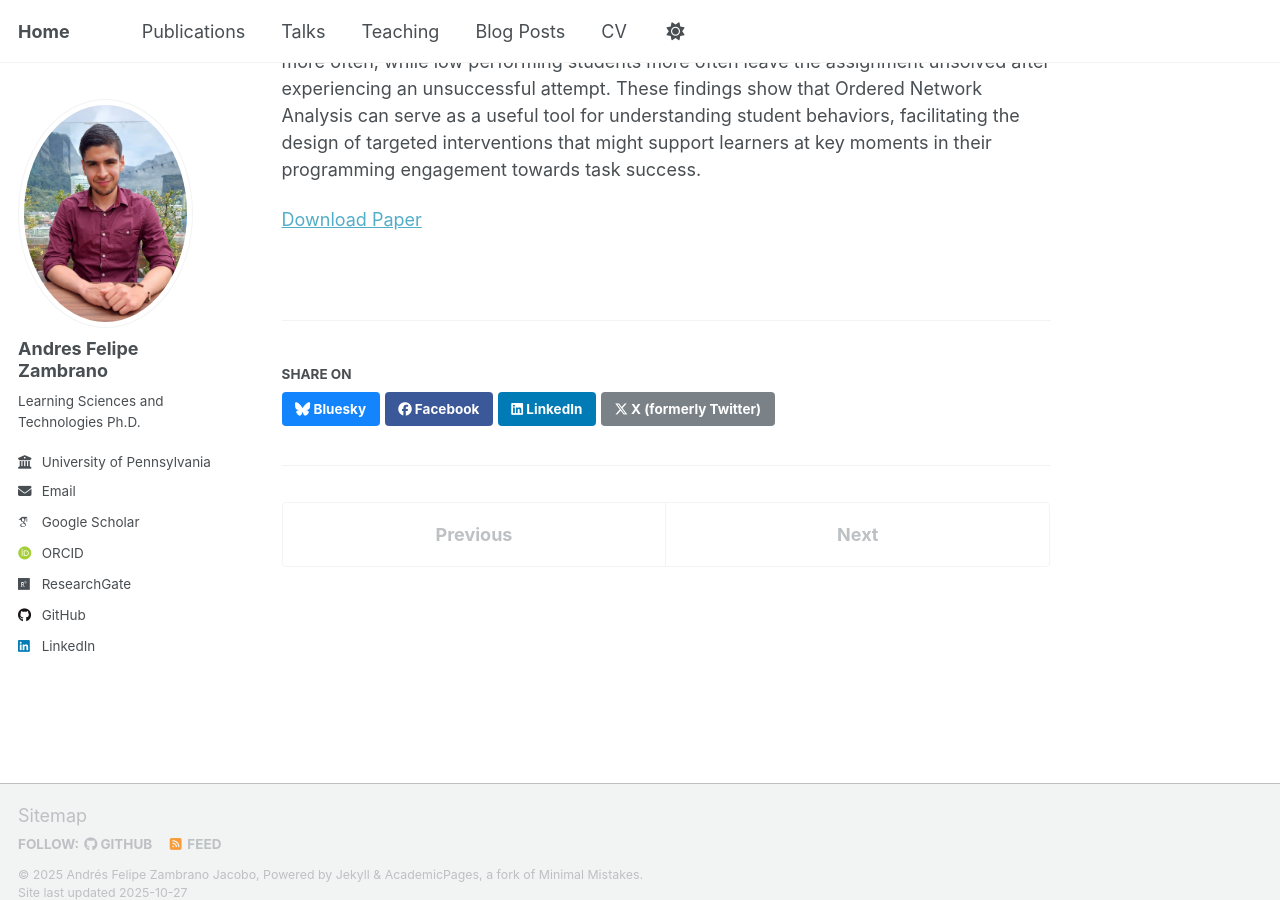
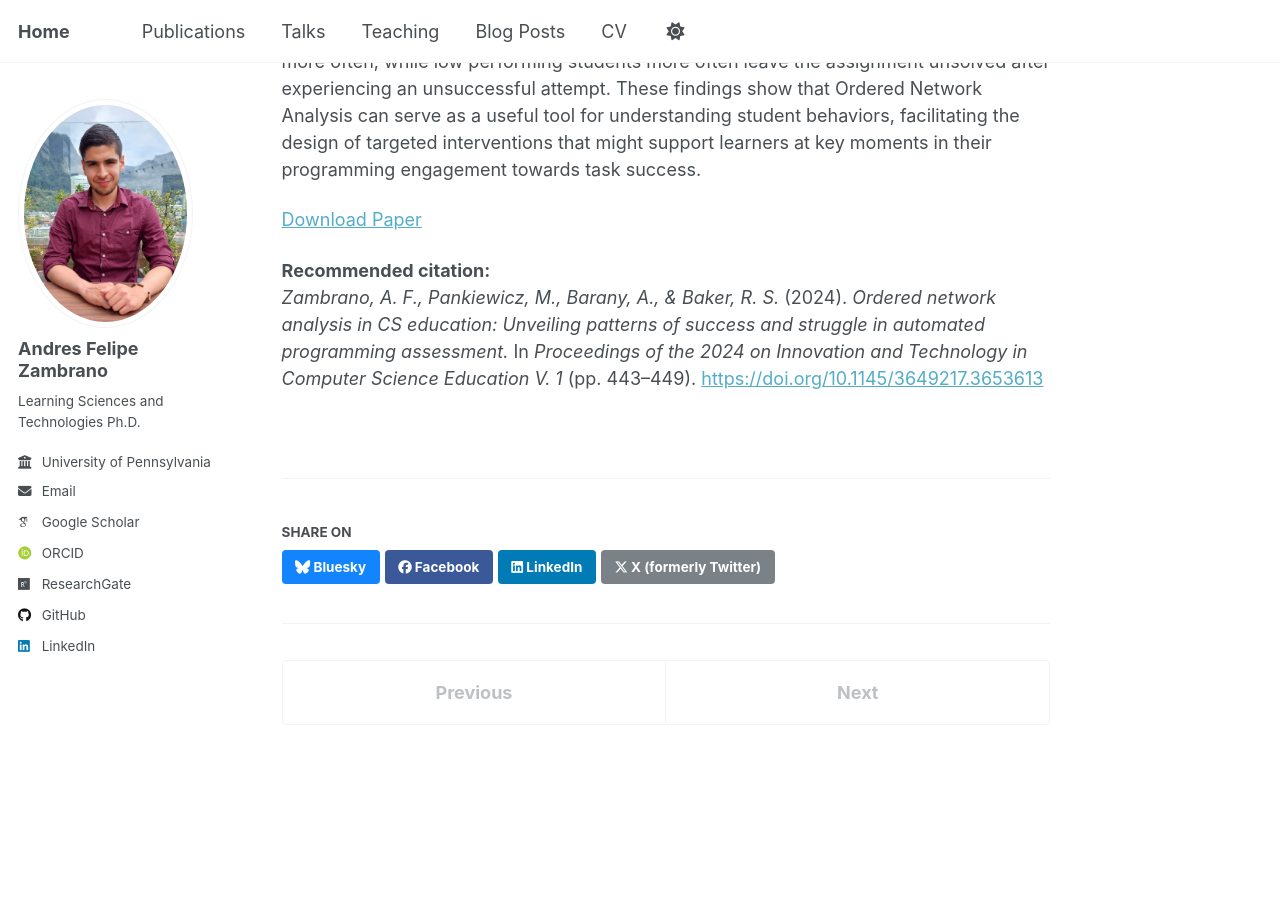
Before and after one commit to afzambrano/afzambrano.github.io, a Jekyll site: the page built from _publications/2024-iticse-runcode.md, in a window 1280 px wide and 900 px high, scrolled down 501 px. Built offline with Jekyll 4.4.1, drawn with Linux system fonts in a browser that asks for light colours; some web fonts are replaced; a script that is not in the unit is left out.

Commit message:
Update 2024-iticse-runcode.md

```diff
--- a/_publications/2024-iticse-runcode.md
+++ b/_publications/2024-iticse-runcode.md
@@ -12,3 +12,9 @@ paperurl: 'https://dl.acm.org/doi/abs/10.1145/3649217.3653613'
 Computer science (CS) education at the university level is often challenging, particularly for students with no prior programming experience. To help scaffold students' CS learning, instructors often utilize systems for automated assessment of programming assignments, where students can individually learn online using automatically generated feedback. However, despite the growing usage of these systems, learning outcomes are often mixed and not all students benefit equally from using these applications. In this study, we utilize Ordered Network Analysis (ONA) to examine data from a system for automated assessment of programming assignments and compare platform activity between novice students (N=110) achieving high (N=43) and low (N=67) scores on the final test of an introductory CS course. We identify and visualize differences in the activity patterns between the groups. High performing novice students tend to request feedback more often, while low performing students more often leave the assignment unsolved after experiencing an unsuccessful attempt. These findings show that Ordered Network Analysis can serve as a useful tool for understanding student behaviors, facilitating the design of targeted interventions that might support learners at key moments in their programming engagement towards task success.
 
 [Download Paper](https://dl.acm.org/doi/abs/10.1145/3649217.3653613)
+
+<b>Recommended citation:</b><br>
+<i>Zambrano, A. F., Pankiewicz, M., Barany, A., & Baker, R. S.</i> (2024).
+<i>Ordered network analysis in CS education: Unveiling patterns of success and struggle in automated programming assessment.</i>
+In <i>Proceedings of the 2024 on Innovation and Technology in Computer Science Education V. 1</i> (pp. 443–449).
+<a href="https://doi.org/10.1145/3649217.3653613">https://doi.org/10.1145/3649217.3653613</a>
```
